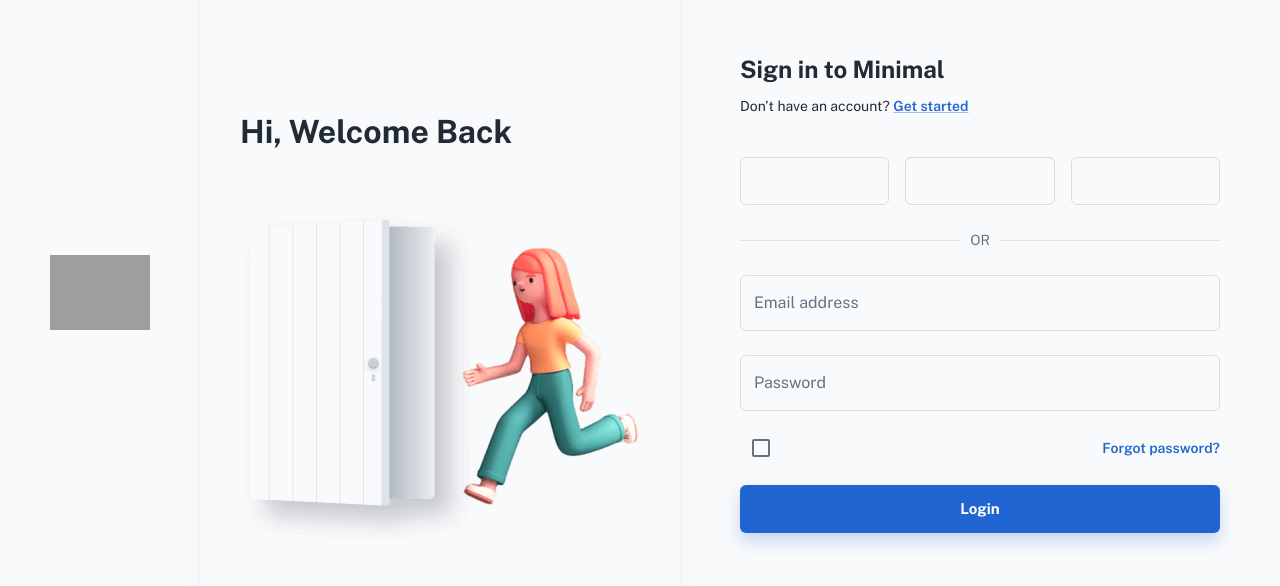
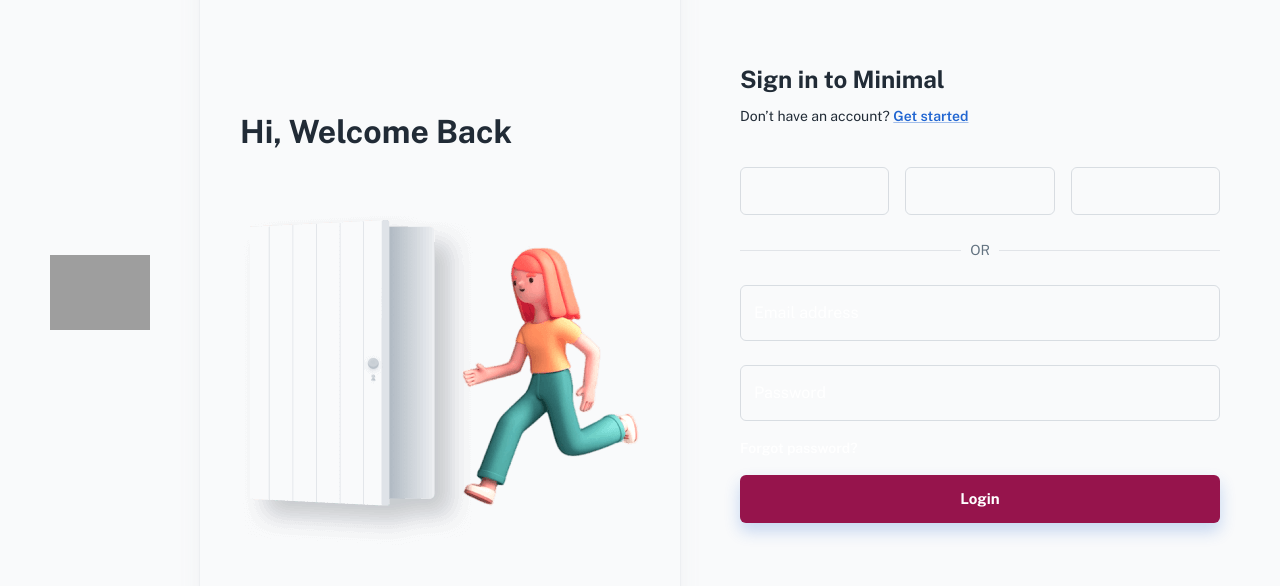
Before and after one commit to code-bajju/Material-Dashboard, a React (Create React App) app: page /login in a window 1280 px wide. Shown: the part 108-694 px from the top of the page. Built offline with nearby package versions, Linux system fonts and the light colour scheme; grey boxes are pictures that could not be loaded; some icons are missing; a web font is replaced by a local one.

Commit message:
Login Page Updated

```diff
--- a/src/sections/auth/login/LoginForm.js
+++ b/src/sections/auth/login/LoginForm.js
@@ -7,7 +7,6 @@
 import Iconify from '../../../components/iconify';
 
 // ----------------------------------------------------------------------
-
 export default function LoginForm() {
   const navigate = useNavigate();
 
@@ -20,32 +19,41 @@
   return (
     <>
       <Stack spacing={3}>
-        <TextField name="email" label="Email address" />
+        <TextField
+          name="email"
+          label="Email address"
+          InputLabelProps={{ style: { color: 'white' } }}
+          InputProps={{
+            style: { color: 'white', fontWeight: 'bold', borderColor: 'white' }, // Set border color
+          }}
+        />
 
         <TextField
           name="password"
           label="Password"
           type={showPassword ? 'text' : 'password'}
+          InputLabelProps={{ style: { color: 'white' } }}
           InputProps={{
             endAdornment: (
               <InputAdornment position="end">
-                <IconButton onClick={() => setShowPassword(!showPassword)} edge="end">
+                <IconButton style={{ color: 'white' }} onClick={() => setShowPassword(!showPassword)} edge="end">
                   <Iconify icon={showPassword ? 'eva:eye-fill' : 'eva:eye-off-fill'} />
                 </IconButton>
               </InputAdornment>
             ),
+            style: { color: 'white', fontWeight: 'bold', borderColor: 'white' }, // Set border color
           }}
         />
       </Stack>
 
       <Stack direction="row" alignItems="center" justifyContent="space-between" sx={{ my: 2 }}>
-        <Checkbox name="remember" label="Remember me" />
-        <Link variant="subtitle2" underline="hover">
+
+        <Link variant="subtitle2" underline="hover" style={{ color: 'white' }}>
           Forgot password?
         </Link>
       </Stack>
 
-      <LoadingButton fullWidth size="large" type="submit" variant="contained" onClick={handleClick}>
+      <LoadingButton style={{backgroundColor:'#96144C'}} fullWidth size="large" type="submit" variant="contained" onClick={handleClick}>
         Login
       </LoadingButton>
     </>
--- /dev/null
+++ b/src/sections/auth/login/Register.js
@@ -0,0 +1,65 @@
+import React from 'react';
+import { makeStyles } from '@mui/styles';
+import { Container, Paper, TextField, Button } from '@mui/material';
+
+const useStyles = makeStyles((theme) => ({
+  root: {
+    display: 'flex',
+    justifyContent: 'center',
+    alignItems: 'center',
+    minHeight: '100vh',
+    backgroundImage: `url('background-image-url')`,
+    backgroundSize: 'cover',
+    backgroundPosition: 'center',
+    backgroundColor: `rgba(150, 20, 76, 0.1)`, // Using the provided color code with low opacity
+  },
+  paper: {
+    padding: theme.spacing(4),
+    maxWidth: '400px',
+    width: '100%',
+  },
+  textField: {
+    marginBottom: theme.spacing(2),
+  },
+}));
+
+function RegisterForm() {
+  const classes = useStyles();
+
+  return (
+    <div className={classes.root}>
+      <Container component="main" maxWidth="xs">
+        <Paper className={classes.paper} elevation={3}>
+          <h2>Login</h2>
+          <form>
+            <TextField
+              className={classes.textField}
+              label="Username"
+              variant="outlined"
+              fullWidth
+              required
+            />
+            <TextField
+              className={classes.textField}
+              label="Password"
+              type="password"
+              variant="outlined"
+              fullWidth
+              required
+            />
+            <Button
+              type="submit"
+              variant="contained"
+              color="primary"
+              fullWidth
+            >
+              Log In
+            </Button>
+          </form>
+        </Paper>
+      </Container>
+    </div>
+  );
+}
+
+export default RegisterForm;
```
